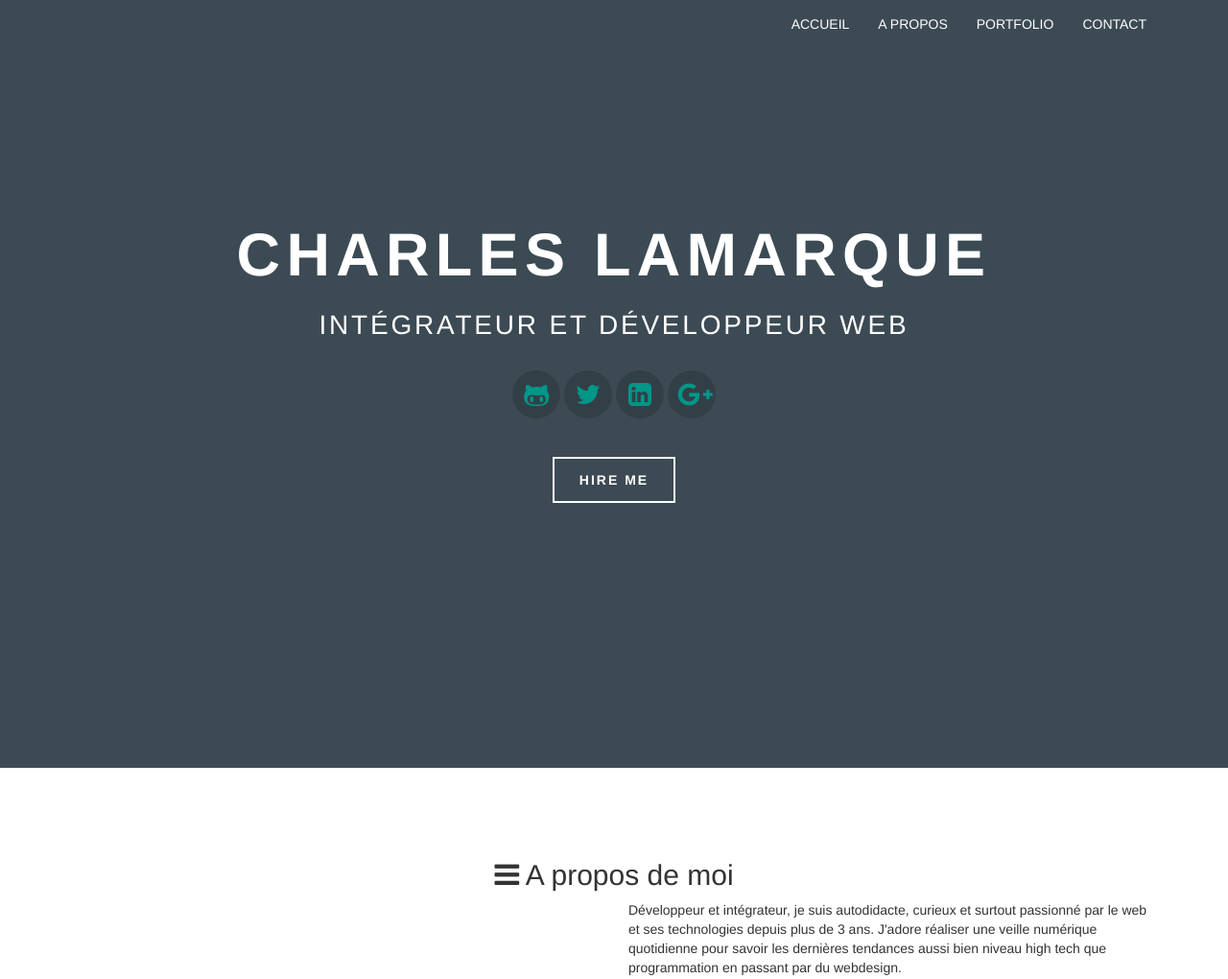
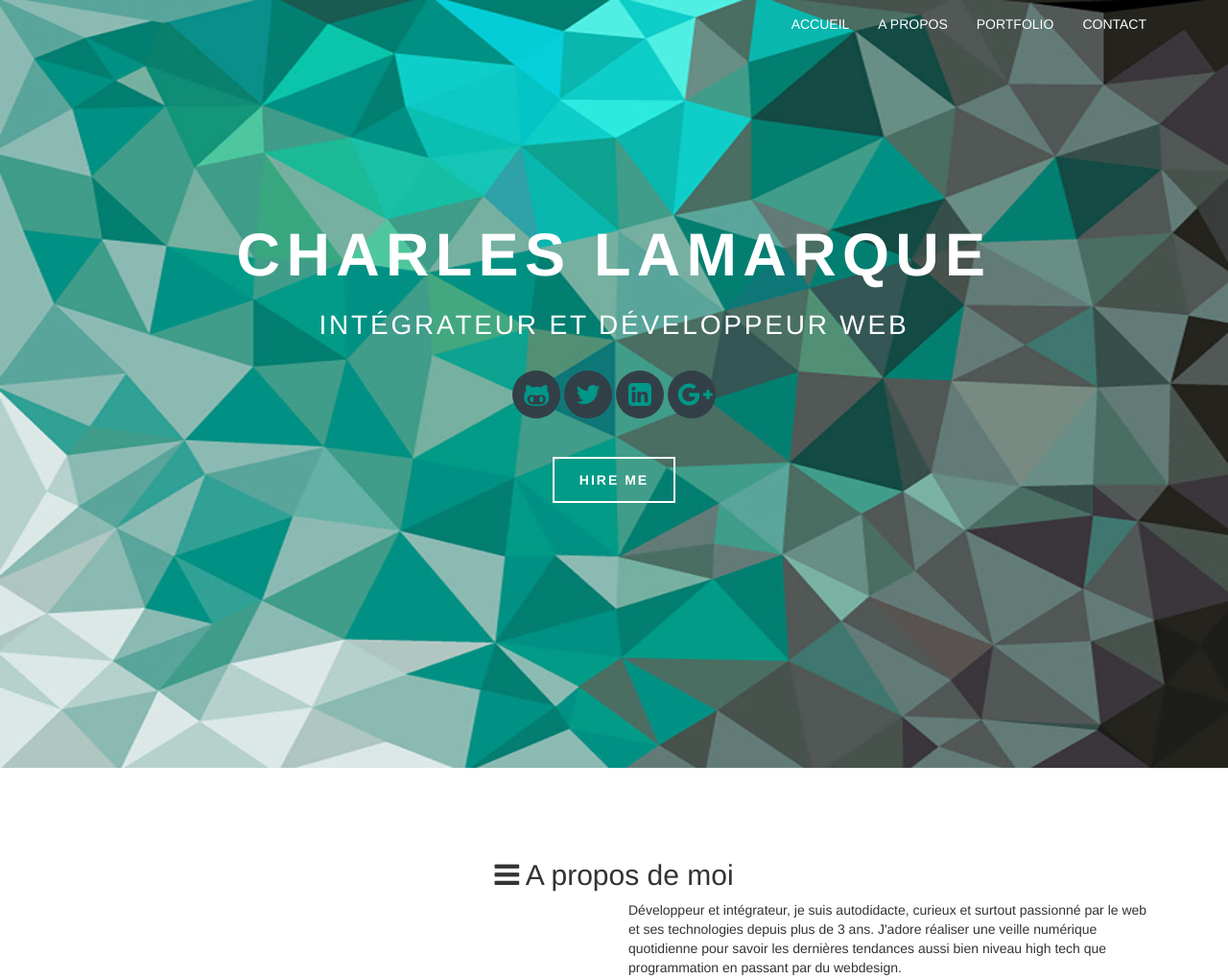
Before and after one commit to clamarque/clamarque.github.io, a PHP site: page / in a window 1280 px wide. Shown: the top 1020 px of the page at 96% size. Run offline with PHP 8.4, Linux system fonts and the light colour scheme; some libraries are stand-ins or nearby versions.

Commit message:
Update page 1

```diff
--- a/style.css
+++ b/style.css
@@ -592,7 +592,9 @@ body {
     height: 100%;
     margin: 0;
     padding: 0;
-    background: #3c4a54;
+    /*background: #3c4a54;*/
+    background: url(img/Background.jpg);
+    background-size: 100% 100%;
 }
 /*** NAVBAR ***/
 
@@ -806,7 +808,7 @@ h3 {
     text-align: center;
 }
 
-*=========================================================================
+/*=========================================================================
 /* Portfolio  */
 
 ========================================================================= */ .center-pills {
```
Also changed, not shown: img/Background.jpg (added).
